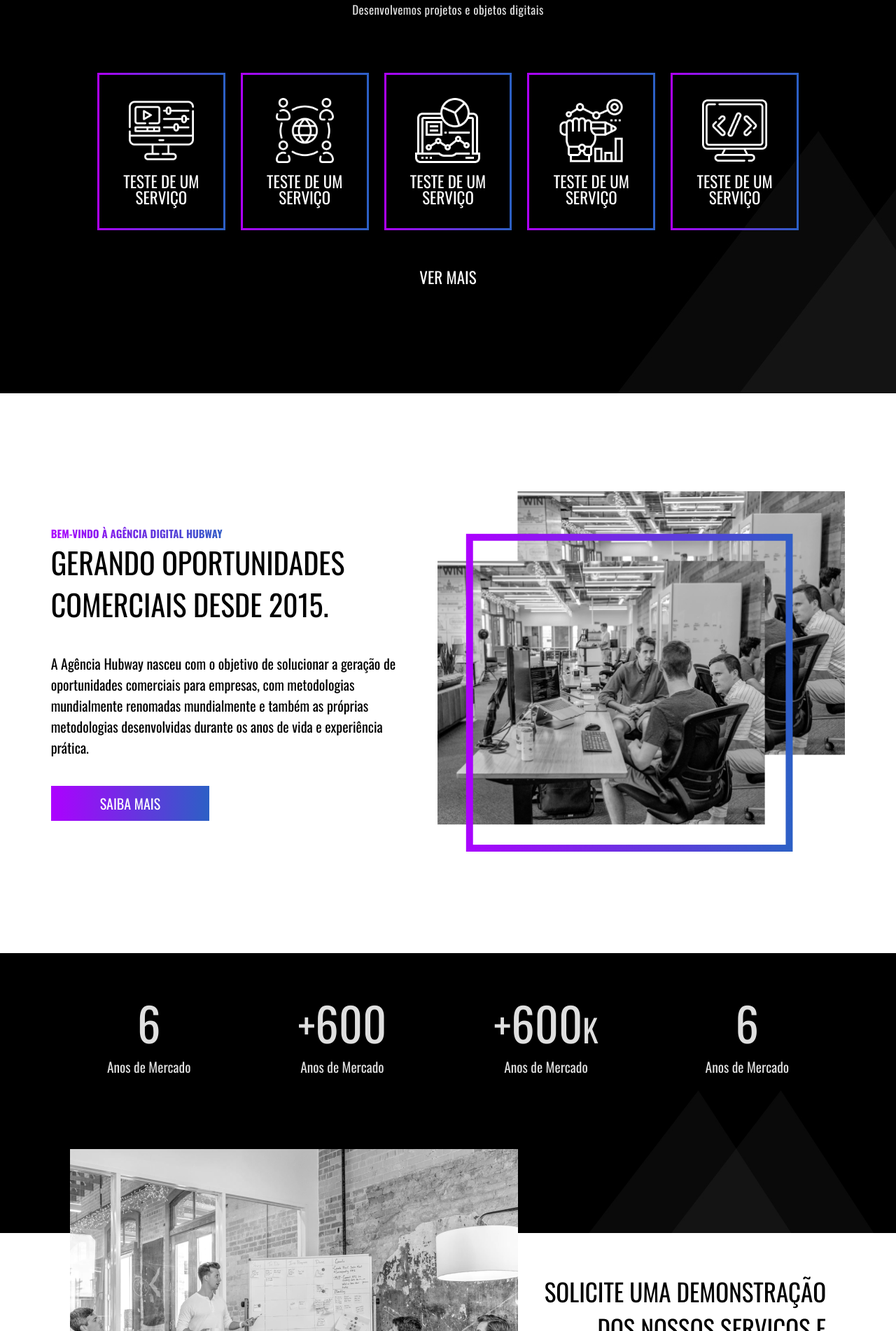
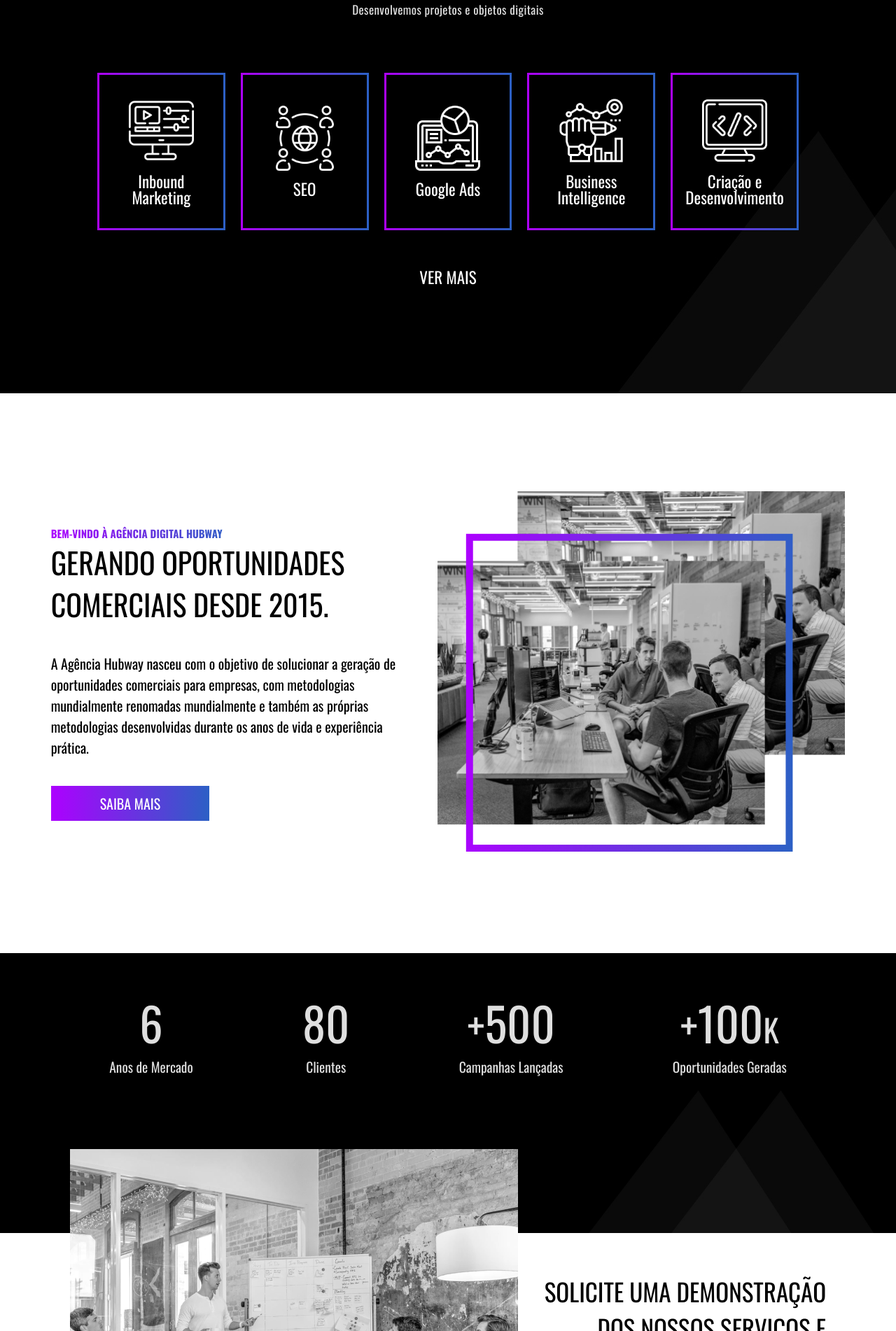
Before and after one commit to matheusAlvarenga/NovoSiteHubway_FrontEnd, a React (Create React App) app: page / in a window 1280 px wide. Shown: the part 1038-2940 px from the top of the page at 70% size. Built offline with nearby package versions, Linux system fonts and the light colour scheme.

Commit message:
Finished the dynamic listing of services, counters and techs

```diff
--- a/src/pages/banner_fale_conosco/index.js
+++ b/src/pages/banner_fale_conosco/index.js
@@ -2,11 +2,11 @@ import React from 'react';
 
 import './style.css';
 
-export default function BannerFaleConosco() {
+export default function BannerFaleConosco({ textos }) {
     return (
         <div className="banner-faleconosco-container">
-            <p>Quer tornar seu projeto realidade?</p>
-            <button className="btn-padrao">Fale Conosco</button>
+            <p>{textos.frase}</p>
+            <button className="btn-padrao">{textos.button}</button>
         </div>
     );
 }
--- a/src/pages/index/index.js
+++ b/src/pages/index/index.js
@@ -23,6 +23,7 @@ export default class Index extends Component {
         this.textoServicos = index_obj.servicos;
         this.textoSobreNos = index_obj.sobre_nos;
         this.textoContadores = index_obj.contadores;
+        this.textoBanner = index_obj.banner;
         this.textoTecnologias = index_obj.tecnologias;
         this.contadores = contadores_obj.contadores;
         this.tecnologias = tecnologias_obj.tecnologias;
@@ -43,7 +44,9 @@ export default class Index extends Component {
                         dados={this.contadores}
                         textos={this.textoContadores}
                     ></Contadores>
-                    <BannerFaleConosco></BannerFaleConosco>
+                    <BannerFaleConosco
+                        textos={this.textoBanner}
+                    ></BannerFaleConosco>
                     <Tecnologias
                         dados={this.tecnologias}
                         textos={this.textoTecnologias}
--- a/src/pages/index/sub/contadores/index.js
+++ b/src/pages/index/sub/contadores/index.js
@@ -3,6 +3,55 @@ import React from 'react';
 import Imagem1 from '../../../../assets/index/photo_2.png';
 
 import './style.css';
+
+function mapContadores(dados) {
+    return dados.map((contador) => {
+        let numero;
+
+        if (contador.numero.includes('+') && contador.numero.includes('K')) {
+            numero = (
+                <div className="cima">
+                    <p className="mais">+</p>
+                    <p className="numero">{parseInt(contador.numero)}</p>
+                    <p className="mil">K</p>
+                </div>
+            );
+        }
+
+        if (contador.numero.includes('+') && !contador.numero.includes('K')) {
+            numero = (
+                <div className="cima">
+                    <p className="mais">+</p>
+                    <p className="numero">{parseInt(contador.numero)}</p>
+                </div>
+            );
+        }
+
+        if (!contador.numero.includes('+') && contador.numero.includes('K')) {
+            numero = (
+                <div className="cima">
+                    <p className="numero">{parseInt(contador.numero)}</p>
+                    <p className="mil">K</p>
+                </div>
+            );
+        }
+
+        if (!contador.numero.includes('+') && !contador.numero.includes('K')) {
+            numero = (
+                <div className="cima">
+                    <p className="numero">{parseInt(contador.numero)}</p>
+                </div>
+            );
+        }
+
+        return (
+            <div className="contador">
+                {numero}
+                <p className="descricao">{contador.descricao}</p>
+            </div>
+        );
+    });
+}
 
 export default function Contadores({ dados, textos }) {
     return (
@@ -10,35 +59,7 @@ export default function Contadores({ dados, textos }) {
             <div className="img-sob">
                 <img src={Imagem1} />
             </div>
-            <div className="primeiro">
-                <div className="contador">
-                    <div className="cima">
-                        <p className="numero">6</p>
-                    </div>
-                    <p className="descricao">Anos de Mercado</p>
-                </div>
-                <div className="contador">
-                    <div className="cima">
-                        <p className="mais">+</p>
-                        <p className="numero">600</p>
-                    </div>
-                    <p className="descricao">Anos de Mercado</p>
-                </div>
-                <div className="contador">
-                    <div className="cima">
-                        <p className="mais">+</p>
-                        <p className="numero">600</p>
-                        <p className="mil">K</p>
-                    </div>
-                    <p className="descricao">Anos de Mercado</p>
-                </div>
-                <div className="contador">
-                    <div className="cima">
-                        <p className="numero">6</p>
-                    </div>
-                    <p className="descricao">Anos de Mercado</p>
-                </div>
-            </div>
+            <div className="primeiro">{mapContadores(dados)}</div>
             <div className="segundo">
                 <h2>{textos.titulo}</h2>
                 <button className="btn texto-gradiente">
--- a/src/pages/index/sub/servicos/index.js
+++ b/src/pages/index/sub/servicos/index.js
@@ -8,6 +8,39 @@ import Imagem5 from '../../../../assets/servicos_icones/5.png';
 
 import './style.css';
 
+function mapServicos(dados) {
+    return dados.map((servico, key) => {
+        let img;
+
+        switch (key) {
+            case 0:
+                img = <img height={93} src={Imagem1}></img>;
+                break;
+            case 1:
+                img = <img height={93} src={Imagem2}></img>;
+                break;
+            case 2:
+                img = <img height={93} src={Imagem3}></img>;
+                break;
+            case 3:
+                img = <img height={93} src={Imagem4}></img>;
+                break;
+            case 4:
+                img = <img height={93} src={Imagem5}></img>;
+                break;
+        }
+
+        console.log(key);
+
+        return (
+            <div className="servico">
+                {img}
+                <p>{servico.nome}</p>
+            </div>
+        );
+    });
+}
+
 export default function Servicos_Resumo({ dados, textos }) {
     return (
         <div className="servicos-resumo-container">
@@ -16,28 +49,7 @@ export default function Servicos_Resumo({ dados, textos }) {
                 <h2 className="titulo">{textos.titulo}</h2>
                 <p className="paragrafo">{textos.paragrafo}</p>
             </div>
-            <div className="lista">
-                <div className="servico">
-                    <img height={93} src={Imagem1}></img>
-                    <p>TESTE DE UM SERVIÇO</p>
-                </div>
-                <div className="servico">
-                    <img height={93} src={Imagem2}></img>
-                    <p>TESTE DE UM SERVIÇO</p>
-                </div>
-                <div className="servico">
-                    <img height={93} src={Imagem3}></img>
-                    <p>TESTE DE UM SERVIÇO</p>
-                </div>
-                <div className="servico">
-                    <img height={93} src={Imagem4}></img>
-                    <p>TESTE DE UM SERVIÇO</p>
-                </div>
-                <div className="servico">
-                    <img height={93} src={Imagem5}></img>
-                    <p>TESTE DE UM SERVIÇO</p>
-                </div>
-            </div>
+            <div className="lista">{mapServicos(dados)}</div>
             <div className="ver-mais">
                 <p>Ver Mais</p>
             </div>
--- a/src/pages/index/sub/servicos/style.css
+++ b/src/pages/index/sub/servicos/style.css
@@ -99,6 +99,7 @@
 }
 
 .servicos-resumo-container .lista .servico p {
+    width: 80%;
     color: white;
     margin-top: 15px;
     font-size: 23px;
--- a/src/pages/index/sub/tecnologias/index.js
+++ b/src/pages/index/sub/tecnologias/index.js
@@ -7,7 +7,34 @@ import Imagem4 from '../../../../assets/tecnologias_fotos/4.png';
 
 import './style.css';
 
-export default function Tecnologia_Resumo({ textos }) {
+function mapTech(dados) {
+    return dados.map((tech, key) => {
+        let img;
+        switch (key) {
+            case 0:
+                img = <img src={Imagem1}></img>;
+                break;
+            case 1:
+                img = <img src={Imagem2}></img>;
+                break;
+            case 2:
+                img = <img src={Imagem3}></img>;
+                break;
+            case 3:
+                img = <img src={Imagem4}></img>;
+                break;
+        }
+
+        return (
+            <div className="tech">
+                {img}
+                <p>{tech.nome}</p>
+            </div>
+        );
+    });
+}
+
+export default function Tecnologia_Resumo({ textos, dados }) {
     return (
         <div className="tecnologias-resumo-container">
             <div className="header">
@@ -15,24 +42,7 @@ export default function Tecnologia_Resumo({ textos }) {
                 <h2 className="titulo">{textos.titulo}</h2>
                 <p className="paragrafo">{textos.paragrafo}</p>
             </div>
-            <div className="lista">
-                <div className="tech">
-                    <img src={Imagem1}></img>
-                    <p>TESTE DE UM SERVIÇO</p>
-                </div>
-                <div className="tech">
-                    <img src={Imagem2}></img>
-                    <p>TESTE DE UM SERVIÇO</p>
-                </div>
-                <div className="tech">
-                    <img src={Imagem3}></img>
-                    <p>TESTE DE UM SERVIÇO</p>
-                </div>
-                <div className="tech">
-                    <img src={Imagem4}></img>
-                    <p>TESTE DE UM SERVIÇO</p>
-                </div>
-            </div>
+            <div className="lista">{mapTech(dados)}</div>
             <div className="ver-mais">
                 <p>Ver Mais</p>
             </div>
--- a/src/pages/index/sub/tecnologias/style.css
+++ b/src/pages/index/sub/tecnologias/style.css
@@ -108,6 +108,7 @@
 }
 
 .tecnologias-resumo-container .lista .tech p {
+    width: 80%;
     color: #141414;
     margin-top: 15px;
     font-size: 23px;
@@ -115,6 +116,7 @@
     font-weight: 400;
     text-align: center;
     width: 50%;
+    text-transform: uppercase;
 }
 
 .tecnologias-resumo-container .ver-mais {
--- a/src/shared/tecnologias_model.json
+++ b/src/shared/tecnologias_model.json
@@ -1,20 +1,16 @@
 {
     "tecnologias": [
         {
-            "nome": "Moskit CRM",
-            "icone": "inboundmkt.png"
+            "nome": "Moskit CRM"
         },
         {
-            "nome": "SEO",
-            "icone": "seo.png"
+            "nome": "RD Station"
         },
         {
-            "nome": "Google Ads",
-            "icone": "googleads.png"
+            "nome": "Dinamize"
         },
         {
-            "nome": "Business Intelligence",
-            "icone": "bintelligence.png"
+            "nome": "Chatbot"
         }
     ]
 }
```
